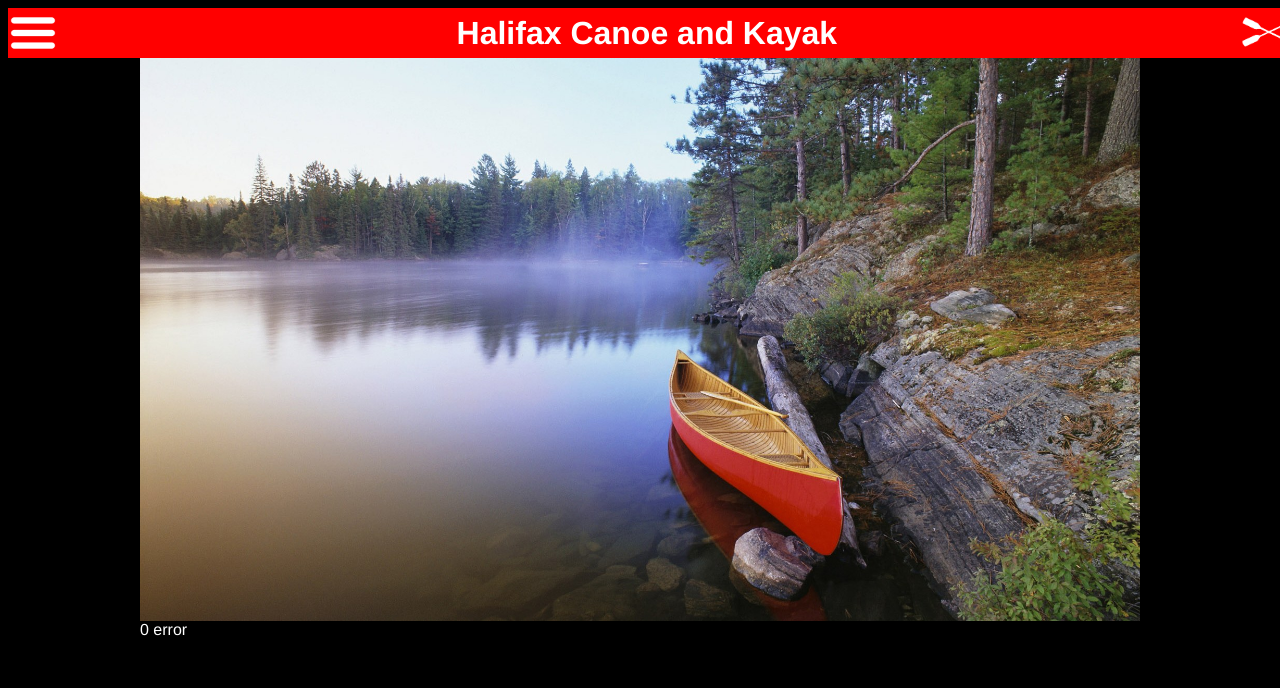
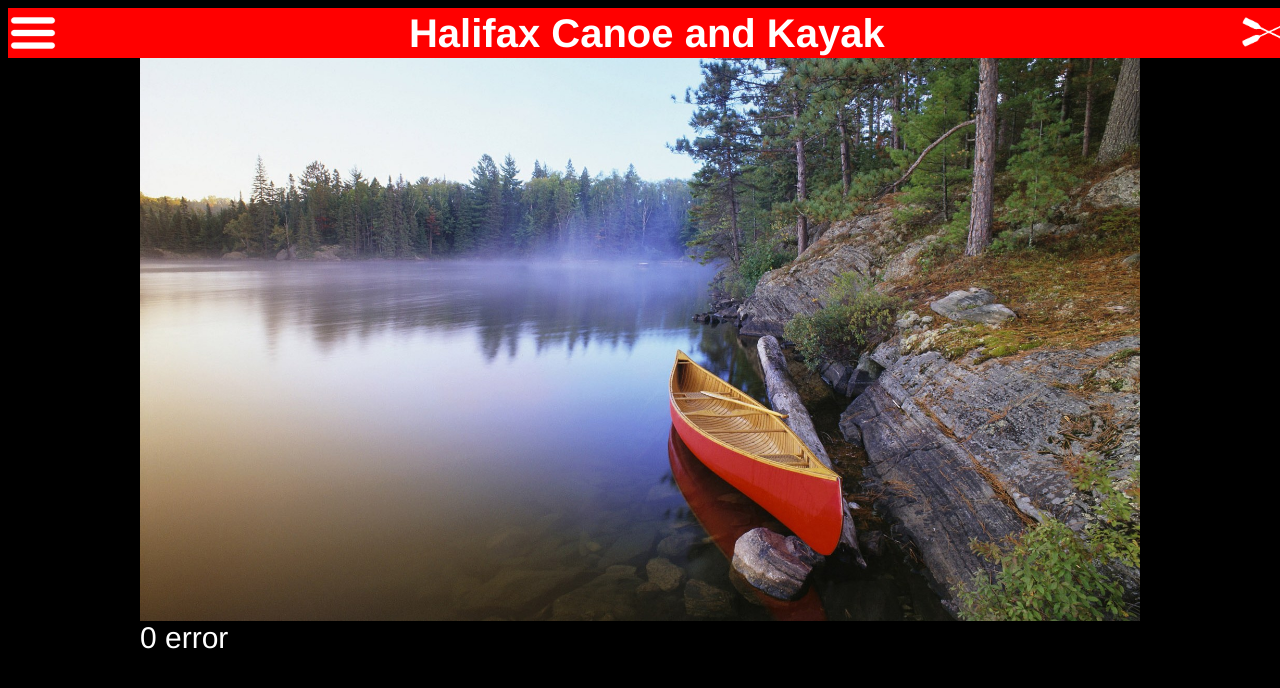
Before and after one commit to chmonster/skills-for-hire-atlantic, a PHP site: page / in a window 1280 px wide. Shown: the top 688 px of the page. Run offline with PHP 8.4, Linux system fonts and the light colour scheme; some libraries are stand-ins or nearby versions.

Commit message:
responsive font sizes

```diff
--- a/index.css
+++ b/index.css
@@ -8,16 +8,28 @@
   nav {
     width: 100%;
   }
+  h1, nav a {
+    font-size: 4vw;
+  }
+  h2, article{
+    font-size: 3vw;
+  }
 }
 
 /* For tablets */
-@media only screen and (min-width: 400px) {
+@media only screen and (min-width: 401px) {
   #canoe-img, #photo-area, article {
     width: 100%;
   }
   nav {
-    width: 200px;
+    width: 25vw;
     height: 100%;
+  }
+  h1, nav a {
+    font-size: 4vw;
+  }
+  h2, article{
+    font-size: 3vw;
   }
 }
 
@@ -27,8 +39,14 @@
     width: 1000px;
   }
   nav {
-    width: 200px;
+    width: 250px;
     height: 100%;
+  }
+  h1, nav a {
+    font-size: 40px;
+  }
+  h2, article{
+    font-size: 30px;
   }
 }
 
@@ -55,6 +73,8 @@
   z-index: 2;
 }
 
+
+
 nav {
   position:fixed;
   background-color: red;
@@ -72,6 +92,7 @@
   color: white;
   text-decoration: none;
 }
+
 nav a:hover {
   text-decoration: underline;
 }
@@ -82,11 +103,11 @@
   display: block;
   margin-left: auto;
   margin-right: auto;
+
 }
 
 article {
   text-align: justify;
-
 }
 
 #photo-area {
--- a/index.html
+++ b/index.html
@@ -18,9 +18,9 @@
       <img src="img/hamburger.png" height="100%">
       <nav>
         <ul>
-          <li><a href="#"><h2>Home</h2></a></li>
-          <li><a href="#"><h2>Book Trip</h2></a></li>
-          <li><a href="#"><h2>Admin Login</h2></a></li>
+          <li><a href="#">Home</a></li>
+          <li><a href="#">Book Trip</a></li>
+          <li><a href="#">Admin Login</a></li>
         </ul>
       </nav>
     </div>
--- a/index.js
+++ b/index.js
@@ -1,6 +1,3 @@
-
-
-
 $(document).ready(function () {
 
   const loren = function(label) {
@@ -22,7 +19,7 @@
   const positionMrC = function() {
     const imgWidth=$('#photo-area').width();
     const imgHeight=$('#photo-area').height();
-    console.log(imgWidth, imgHeight);
+    //console.log(imgWidth, imgHeight);
 
     $('#mrcanoehead').attr({
       "width": ((imgWidth*0.05)+Math.floor(Math.random()*imgWidth*0.05)).toString()+'px',
@@ -31,7 +28,7 @@
 
     const mrcWidth=$('#mrcanoehead').width();
     const mrcHeight=$('#mrcanoehead').height();
-    console.log(mrcWidth, mrcHeight);
+    //console.log(mrcWidth, mrcHeight);
 
     $('#mrcanoehead').css({
       "left": (Math.floor((imgWidth-mrcWidth)*Math.random())).toString()+"px",
@@ -47,7 +44,11 @@
   $('#mrcanoehead').hide();
   $('nav').hide();
   $('#hamburger').click(function() {
-    $('nav').animate({width: 'toggle'}, 'fast', 'swing');
+    if($(window).width() > 400) {
+      $('nav').animate({width: 'toggle'}, 'fast', 'swing');
+    } else {
+      $('nav').animate({height: 'toggle'}, 'fast', 'swing');
+    }
   });
 
   $('#canoe-img').on('load', function(){
```
